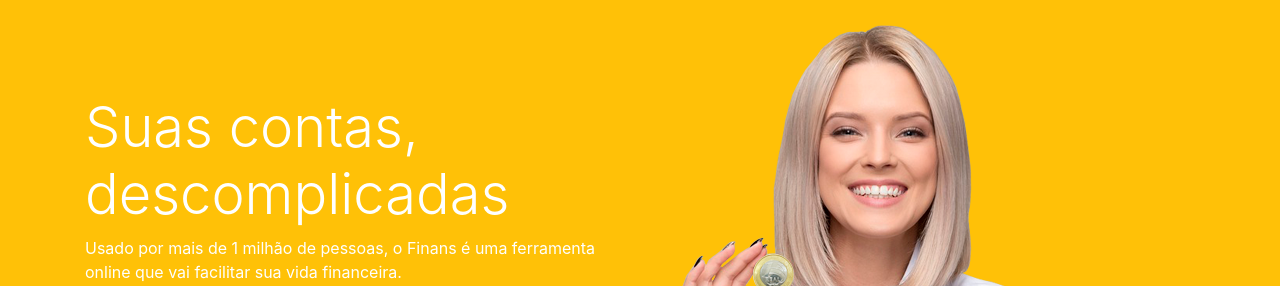
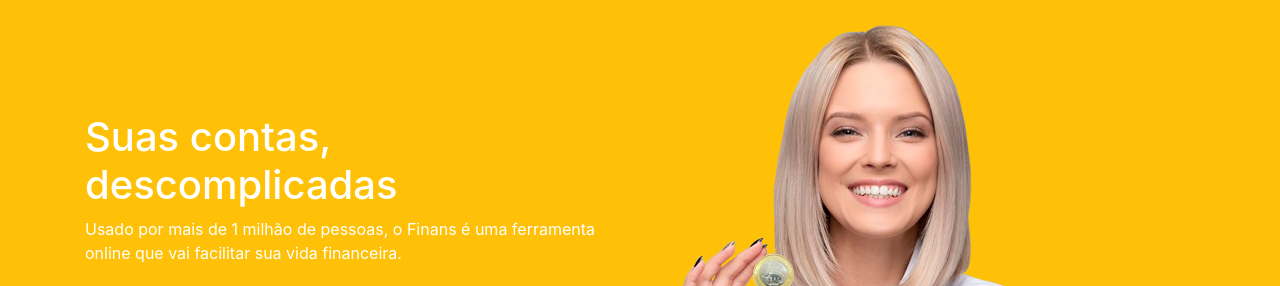
Before and after one commit to markyscorrea/finans-ficticio, a plain HTML site: page index.html in a window 1280 px wide. Shown: the part 58-344 px from the top of the page. Drawn offline with nearby package versions, Linux system fonts and the light colour scheme.

Commit message:
Correção título inicial

```diff
--- a/index.html
+++ b/index.html
@@ -70,7 +70,7 @@
         <div class="row">
           <div class="col-md-6 d-flex">
             <div class="align-self-center">
-              <h1 class="display-4">Suas contas, descomplicadas</h1>
+              <h1>Suas contas, descomplicadas</h1>
               <p>Usado por mais de 1 milhão de pessoas, o Finans é uma ferramenta online que vai facilitar sua vida financeira.</p>
               <form class="mt-4 mb-4">
                 <div class="input-group input-group-lg">
```
Also changed, not shown: css/estilo.css (line endings or trailing spaces).
